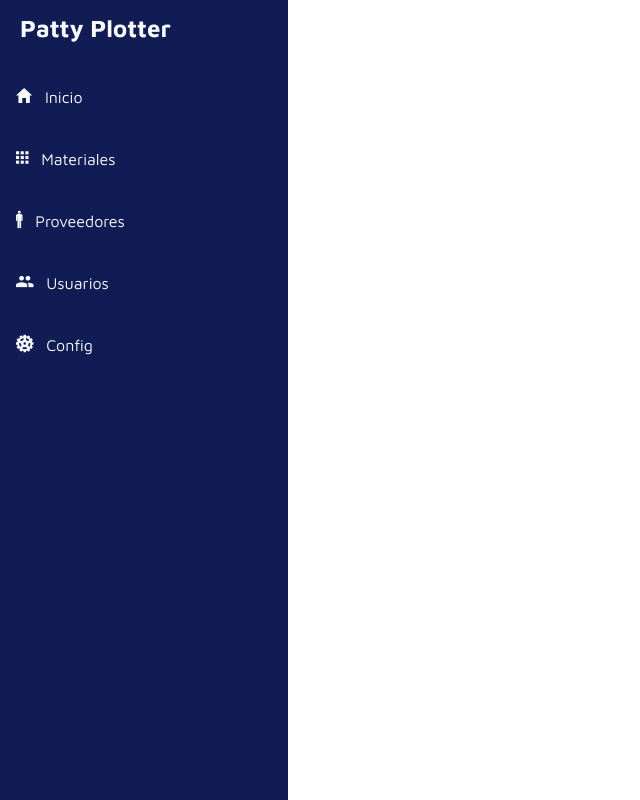
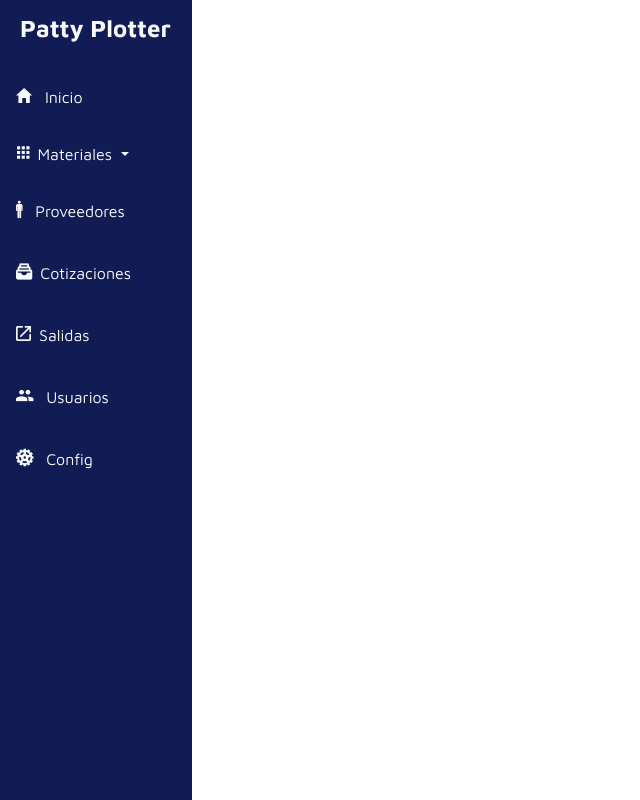
Before and after one commit to CharlyWolf10/CharlyWolf10, a PHP site: page /sidebar/Navbar.html in a window 1280 px wide. Shown: the whole page, without its empty margins (0-640 px from the left). Run offline with PHP 8.4, Linux system fonts and the light colour scheme; some libraries are stand-ins or nearby versions.

Commit message:
sidebarcasi

```diff
--- a/sidebar/Navbar.html
+++ b/sidebar/Navbar.html
@@ -25,8 +25,21 @@
 
             <div class="menu">
                 <a href="#" class="d-block text-light p-3"><i class="icon ion-md-home mr-2 lead"></i> Inicio</a>
-                <a href="#" class="d-block text-light p-3"><i class="icon ion-md-apps mr-2 lead"></i> Materiales</a>
+
+                <div class="dropdown show d-block p-1">
+                  <a class="btn dropdown-toggle text-light " href="#" role="button" id="dropdownMenuLink" data-toggle="dropdown" aria-haspopup="true" aria-expanded="false">
+                    <i class="icon ion-md-apps mr-2 lead"></i>Materiales
+                  </a>
+
+                  <div class="dropdown-menu" aria-labelledby="dropdownMenuLink">
+                    <a class="dropdown-item" href="#">Action</a>
+                    <a class="dropdown-item" href="#">Another action</a>
+                    <a class="dropdown-item" href="#">Something else here</a>
+                  </div>
+                </div>
                 <a href="#" class="d-block text-light p-3"><i class="icon ion-md-man mr-2 lead"></i> Proveedores</a>
+                <a href="#" class="d-block text-light p-3"><i class="icon ion-md-filing mr-2 lead"></i>Cotizaciones</a>
+                <a href="#" class="d-block text-light p-3"><i class="icon ion-md-open mr-2 lead"></i>Salidas</a>
                 <a href="#" class="d-block text-light p-3"><i class="icon ion-md-people mr-2 lead"></i> Usuarios</a>
                 <a href="#" class="d-block text-light p-3"><i class="icon ion-md-cog mr-2 lead"></i> Config</a>
             </div>
--- a/sidebar/StyleSideBar.css
+++ b/sidebar/StyleSideBar.css
@@ -30,5 +30,5 @@ a:hover{
 }
 
 #sidebar-container .menu{
-    width: 18rem;
+    width: 12rem;
 }
```
